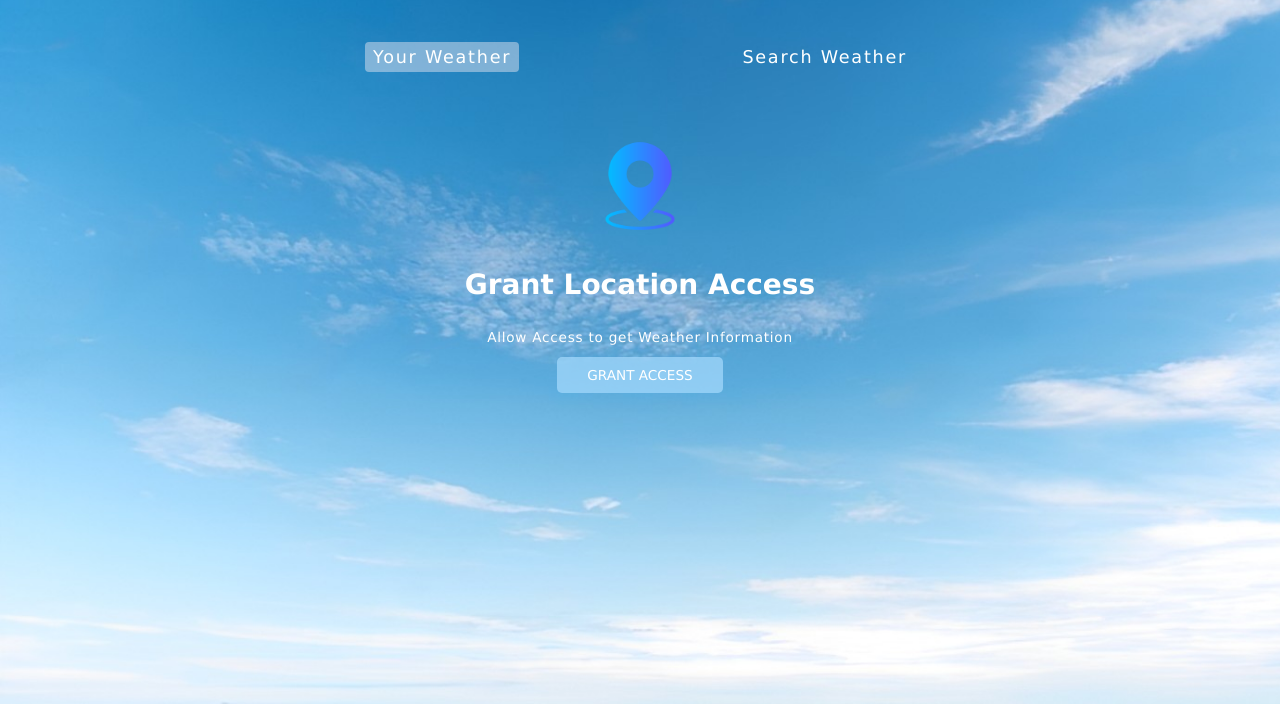
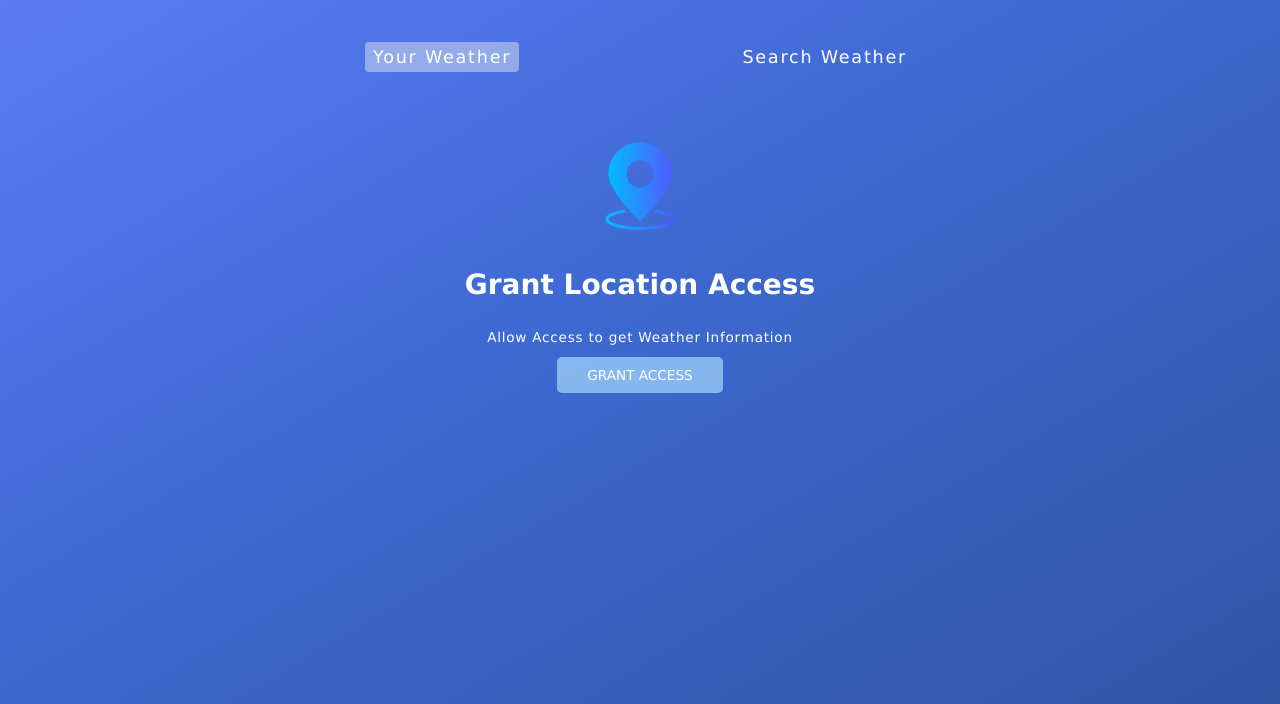
Before and after one commit to se-sheelu/Weater-App, a plain HTML site: page index.html in a window 1280 px wide. Shown: the part 96-800 px from the top of the page. Drawn offline with Linux system fonts and the light colour scheme.

Commit message:
Update style.css

```diff
--- a/style.css
+++ b/style.css
@@ -17,7 +17,7 @@
     rgba(30, 80, 200, 0.864),
     rgba(15, 60, 150, 0.864)
   );
-  background-image: url(/assets/bg-img.png);
+/*   background-image: url(/assets/bg-img.png); */
   /* background-color: rgba(78, 162, 241, 0.901); */
   background-repeat: no-repeat;
   background-size: cover;
```
